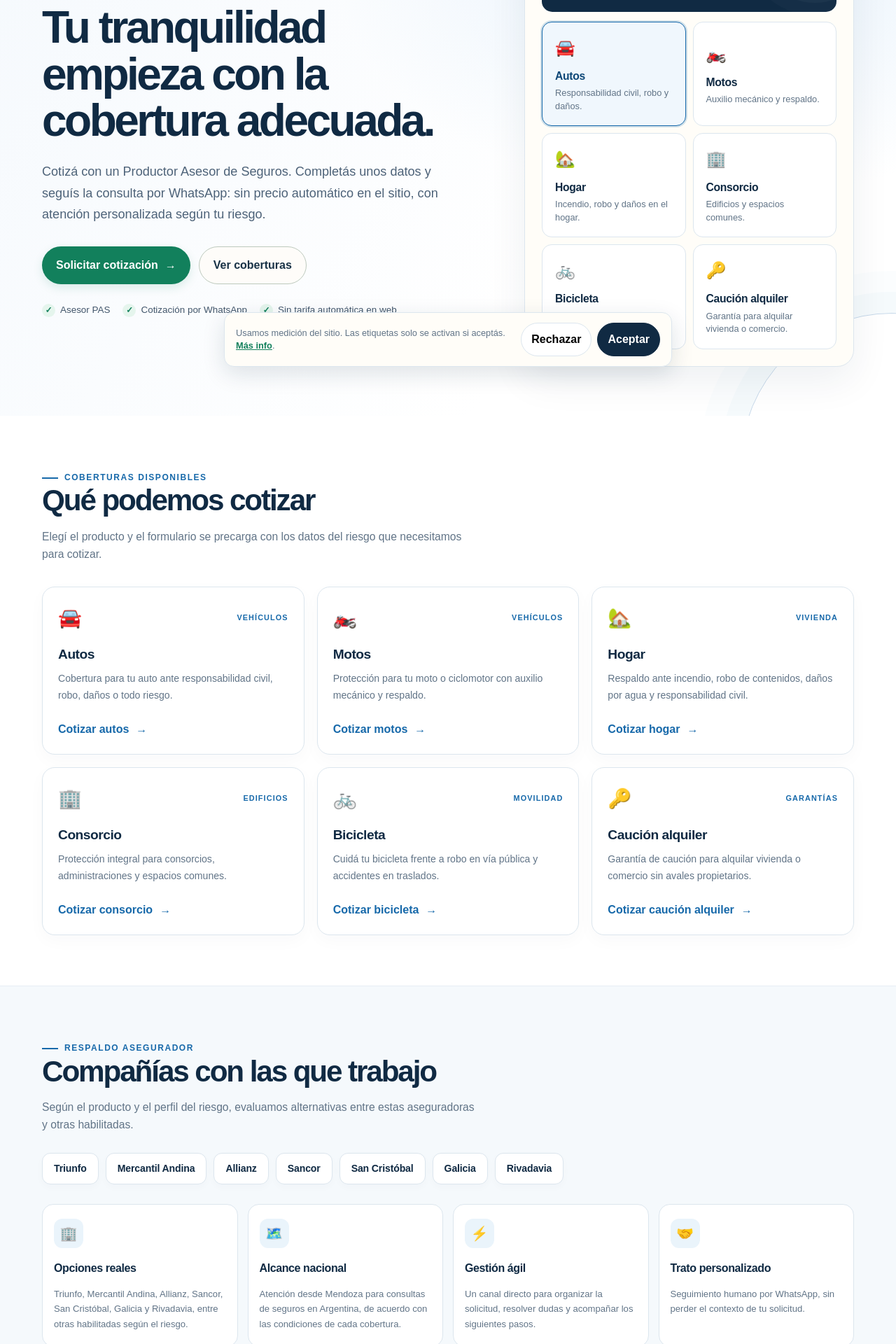
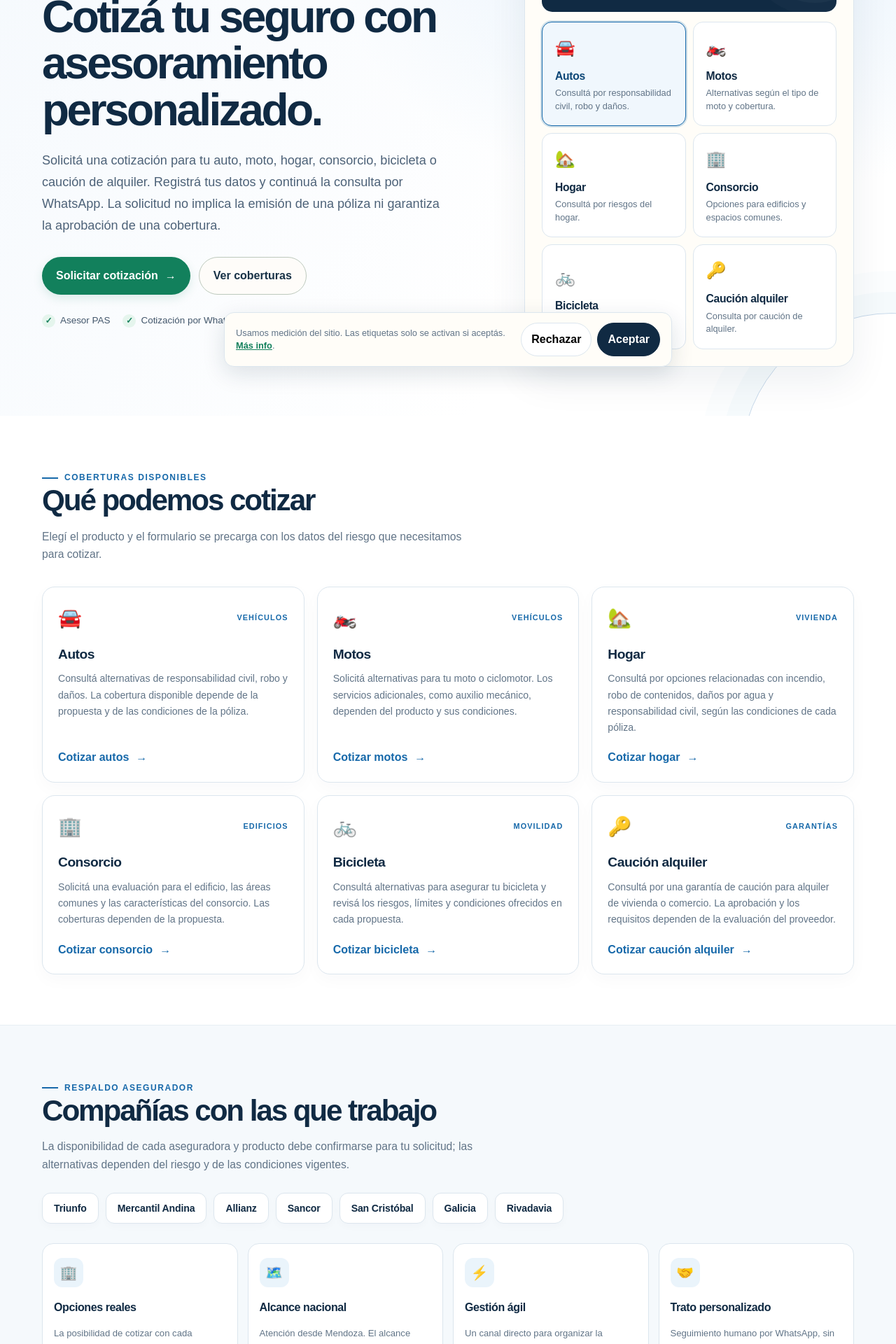
Before and after one commit to popnegro/cotizatuseguro, a Next.js app: page / in a window 1280 px wide. Shown: the part 260-2180 px from the top of the page at 70% size. Built offline with nearby package versions, Linux system fonts and the light colour scheme.

Commit message:
feat(content): clarify insurance claims and professional verification

```diff
--- a/app/page.tsx
+++ b/app/page.tsx
@@ -10,12 +10,12 @@ type FormState = {
   insuredAmount: string; monthlyRent: string; contractDuration: string; privacyAccepted: boolean;
 };
 const products: { id: Product; title: string; desc: string; shortDesc: string; icon: string }[] = [
-  { id: "auto", title: "Autos", desc: "Cobertura para tu auto ante responsabilidad civil, robo, daños o todo riesgo.", shortDesc: "Responsabilidad civil, robo y daños.", icon: "🚘" },
-  { id: "moto", title: "Motos", desc: "Protección para tu moto o ciclomotor con auxilio mecánico y respaldo.", shortDesc: "Auxilio mecánico y respaldo.", icon: "🏍️" },
-  { id: "hogar", title: "Hogar", desc: "Respaldo ante incendio, robo de contenidos, daños por agua y responsabilidad civil.", shortDesc: "Incendio, robo y daños en el hogar.", icon: "🏡" },
-  { id: "consorcio", title: "Consorcio", desc: "Protección integral para consorcios, administraciones y espacios comunes.", shortDesc: "Edificios y espacios comunes.", icon: "🏢" },
-  { id: "bicicletas", title: "Bicicleta", desc: "Cuidá tu bicicleta frente a robo en vía pública y accidentes en traslados.", shortDesc: "Robo y accidentes en traslados.", icon: "🚲" },
-  { id: "caucion_alquiler", title: "Caución alquiler", desc: "Garantía de caución para alquilar vivienda o comercio sin avales propietarios.", shortDesc: "Garantía para alquilar vivienda o comercio.", icon: "🔑" }
+  { id: "auto", title: "Autos", desc: "Consultá alternativas de responsabilidad civil, robo y daños. La cobertura disponible depende de la propuesta y de las condiciones de la póliza.", shortDesc: "Consultá por responsabilidad civil, robo y daños.", icon: "🚘" },
+  { id: "moto", title: "Motos", desc: "Solicitá alternativas para tu moto o ciclomotor. Los servicios adicionales, como auxilio mecánico, dependen del producto y sus condiciones.", shortDesc: "Alternativas según el tipo de moto y cobertura.", icon: "🏍️" },
+  { id: "hogar", title: "Hogar", desc: "Consultá por opciones relacionadas con incendio, robo de contenidos, daños por agua y responsabilidad civil, según las condiciones de cada póliza.", shortDesc: "Consultá por riesgos del hogar.", icon: "🏡" },
+  { id: "consorcio", title: "Consorcio", desc: "Solicitá una evaluación para el edificio, las áreas comunes y las características del consorcio. Las coberturas dependen de la propuesta.", shortDesc: "Opciones para edificios y espacios comunes.", icon: "🏢" },
+  { id: "bicicletas", title: "Bicicleta", desc: "Consultá alternativas para asegurar tu bicicleta y revisá los riesgos, límites y condiciones ofrecidos en cada propuesta.", shortDesc: "Alternativas para bicicletas.", icon: "🚲" },
+  { id: "caucion_alquiler", title: "Caución alquiler", desc: "Consultá por una garantía de caución para alquiler de vivienda o comercio. La aprobación y los requisitos dependen de la evaluación del proveedor.", shortDesc: "Consulta por caución de alquiler.", icon: "🔑" }
 ];
 
 const companies = [
@@ -341,8 +341,8 @@ export default function Home() {
         <section className="hero"><div className="container hero-grid">
           <div>
             <span className="eyebrow">Productor asesor · Mendoza</span>
-            <h1>Tu tranquilidad empieza con la cobertura adecuada.</h1>
-            <p className="lead">Cotizá con un Productor Asesor de Seguros. Completás unos datos y seguís la consulta por WhatsApp: sin precio automático en el sitio, con atención personalizada según tu riesgo.</p>
+            <h1>Cotizá tu seguro con asesoramiento personalizado.</h1>
+            <p className="lead">Solicitá una cotización para tu auto, moto, hogar, consorcio, bicicleta o caución de alquiler. Registrá tus datos y continuá la consulta por WhatsApp. La solicitud no implica la emisión de una póliza ni garantiza la aprobación de una cobertura.</p>
             <div className="hero-actions"><a className="button" href="#cotizar" onClick={() => track("cta_click", { cta_location: "hero" })}>Solicitar cotización <span aria-hidden="true">→</span></a><a className="secondary" href="#seguros">Ver coberturas</a></div>
             <ul className="trustline trust-list"><li>Asesor PAS</li><li>Cotización por WhatsApp</li><li>Sin tarifa automática en web</li></ul>
           </div>
@@ -360,13 +360,13 @@ export default function Home() {
         </div></section>
 
         <section className="section assurance-section" id="aseguradoras"><div className="container">
-          <div className="section-intro"><span className="eyebrow">Respaldo asegurador</span><h2>Compañías con las que trabajo</h2><p>Según el producto y el perfil del riesgo, evaluamos alternativas entre estas aseguradoras y otras habilitadas.</p></div>
+          <div className="section-intro"><span className="eyebrow">Respaldo asegurador</span><h2>Compañías con las que trabajo</h2><p>La disponibilidad de cada aseguradora y producto debe confirmarse para tu solicitud; las alternativas dependen del riesgo y de las condiciones vigentes.</p></div>
           <ul className="company-strip" aria-label="Compañías aseguradoras">
             {companies.map((name) => (<li className="company-chip" key={name}>{name}</li>))}
           </ul>
           <div className="assurance-grid">
-            <article className="assurance-card"><span aria-hidden="true">🏢</span><h3>Opciones reales</h3><p>Triunfo, Mercantil Andina, Allianz, Sancor, San Cristóbal, Galicia y Rivadavia, entre otras habilitadas según el riesgo.</p></article>
-            <article className="assurance-card"><span aria-hidden="true">🗺️</span><h3>Alcance nacional</h3><p>Atención desde Mendoza para consultas de seguros en Argentina, de acuerdo con las condiciones de cada cobertura.</p></article>
+            <article className="assurance-card"><span aria-hidden="true">🏢</span><h3>Opciones reales</h3><p>La posibilidad de cotizar con cada compañía se confirma según el producto, el riesgo y la disponibilidad vigente.</p></article>
+            <article className="assurance-card"><span aria-hidden="true">🗺️</span><h3>Alcance nacional</h3><p>Atención desde Mendoza. El alcance territorial y la disponibilidad de cada producto se confirman al evaluar la solicitud.</p></article>
             <article className="assurance-card"><span aria-hidden="true">⚡</span><h3>Gestión ágil</h3><p>Un canal directo para organizar la solicitud, resolver dudas y acompañar los siguientes pasos.</p></article>
             <article className="assurance-card"><span aria-hidden="true">🤝</span><h3>Trato personalizado</h3><p>Seguimiento humano por WhatsApp, sin perder el contexto de tu solicitud.</p></article>
           </div>
@@ -376,7 +376,7 @@ export default function Home() {
           <aside className="quote-aside">
             <span className="eyebrow">Solicitud de cotización</span>
             <h2>Empecemos por lo importante.</h2>
-            <p>Completá estos datos y registraremos tu solicitud para continuar la consulta por WhatsApp.</p>
+            <p>Completá los datos solicitados para registrar tu consulta. El asesor confirmará los pasos siguientes y las alternativas disponibles.</p>
             <ul>
               <li>Datos iniciales, sin documentación innecesaria.</li>
               <li>Producto identificado desde el inicio.</li>
@@ -502,17 +502,17 @@ export default function Home() {
         </div></div></section>
 
         <section className="section section-soft" id="faq"><div className="container"><div className="section-intro"><span className="eyebrow">Dudas habituales</span><h2>Preguntas frecuentes</h2><p>Respuestas claras sobre el proceso de cotización y asesoramiento.</p></div><div className="faq-list">
-          <details className="faq" open><summary>¿Cómo solicito una cotización?</summary><p>En dos pasos: primero tus datos de contacto y el tipo de seguro; después el detalle del riesgo. Al enviar, registramos la solicitud y podés continuar por WhatsApp.</p></details>
+          <details className="faq" open><summary>¿Cómo solicito una cotización?</summary><p>Completá los datos de contacto y el tipo de seguro; luego agregá los detalles del riesgo. La solicitud queda registrada y podés continuar la consulta por WhatsApp.</p></details>
           <details className="faq"><summary>¿La cotización es automática o personalizada?</summary><p>El formulario inicia el proceso; no emite una póliza ni confirma una tarifa automática. La propuesta depende del producto y de la evaluación correspondiente.</p></details>
           <details className="faq"><summary>¿Por qué el contacto continúa por WhatsApp?</summary><p>WhatsApp permite continuar la conversación directamente con el asesor. La apertura de la aplicación no confirma que el mensaje se haya enviado.</p></details>
-          <details className="faq"><summary>¿Qué información necesito para cotizar?</summary><p>Los datos iniciales solicitados en el formulario. Cualquier documentación adicional se evaluará si resulta necesaria.</p></details>
-          <details className="faq"><summary>¿Puedo consultar por más de un seguro?</summary><p>Sí. Podés generar una solicitud por cada producto para mantener cada consulta identificada.</p></details>
+          <details className="faq"><summary>¿Qué información necesito para cotizar?</summary><p>El formulario solicita datos de contacto y detalles que varían según el producto, como datos del vehículo, características del inmueble o información del alquiler. El asesor puede solicitar información adicional si es necesaria para evaluar el riesgo.</p></details>
+          <details className="faq"><summary>¿De qué depende el precio de un seguro?</summary><p>Depende del producto, las características del bien o riesgo, la suma asegurada, las coberturas solicitadas, los criterios de evaluación y las condiciones ofrecidas por cada aseguradora. El precio se confirma en la propuesta correspondiente.</p></details>\n          <details className="faq"><summary>¿La solicitud garantiza que me otorguen la cobertura?</summary><p>No. Enviar el formulario inicia una consulta y no equivale a contratar un seguro. La aceptación, el precio, los límites, las exclusiones y la vigencia dependen de la evaluación y de la documentación contractual aplicable.</p></details>\n          <details className="faq"><summary>¿Cómo verifico la identidad y habilitación del asesor?</summary><p>Antes de contratar, solicitá los datos profesionales y verificá la matrícula y habilitación en el <a href="https://www.argentina.gob.ar/superintendencia-de-seguros/mercado-asegurador/productor-asesor-de-seguros" target="_blank" rel="noreferrer">registro oficial de la SSN</a>. El envío del formulario no confirma una credencial ni una póliza.</p></details>\n          <details className="faq"><summary>¿Puedo consultar por más de un seguro?</summary><p>Sí. Podés generar una solicitud por cada producto para mantener cada consulta identificada.</p></details>
           <details className="faq"><summary>¿Cómo se tratan mis datos personales?</summary><p>Consultá la <a href="/privacidad">política de privacidad</a> antes de enviar tus datos. La solicitud se procesa para gestionar la cotización.</p></details>
         </div></div></section>
       </main>
 
       <footer className="site-footer"><div className="container footer-layout">
-        <div className="footer-about"><a className="brand footer-brand" href="#"><span className="brand-mark" aria-hidden="true">🛡</span><span className="brand-copy">COTIZA TU SEGURO<small>AGUSTÍN MONTES · PRODUCTOR ASESOR</small></span></a><p>Asesoramiento personalizado en seguros patrimoniales y de personas, con atención en Mendoza.</p><p className="ssn-note">Productor Asesor de Seguros · Consultá la información de matrícula y habilitación antes de contratar.</p></div>
+        <div className="footer-about"><a className="brand footer-brand" href="#"><span className="brand-mark" aria-hidden="true">🛡</span><span className="brand-copy">COTIZA TU SEGURO<small>AGUSTÍN MONTES · PRODUCTOR ASESOR</small></span></a><p>Asesoramiento personalizado en seguros patrimoniales y de personas, con atención en Mendoza.</p><p className="ssn-note">Antes de contratar, verificá la matrícula y habilitación profesional en el registro oficial de la <a href="https://www.argentina.gob.ar/superintendencia-de-seguros/mercado-asegurador/productor-asesor-de-seguros" target="_blank" rel="noreferrer">Superintendencia de Seguros de la Nación (SSN)</a>.</p></div>
         <div className="footer-column"><strong>Coberturas</strong>{products.map((p) => <a key={p.id} href="#cotizar" onClick={() => chooseProduct(p.id)}>{p.title}</a>)}</div>
         <div className="footer-column"><strong>Navegación</strong><a href="#seguros">Coberturas</a><a href="#aseguradoras">Respaldo asegurador</a><a href="#como-funciona">Cómo funciona</a><a href="#faq">Preguntas frecuentes</a><a href="/privacidad">Política de privacidad</a></div>
       </div><div className="container footer-bottom"><span>© {new Date().getFullYear()} Agustín Montes · Mendoza, Argentina</span><a href="/privacidad">Términos y privacidad</a></div></footer>
```
